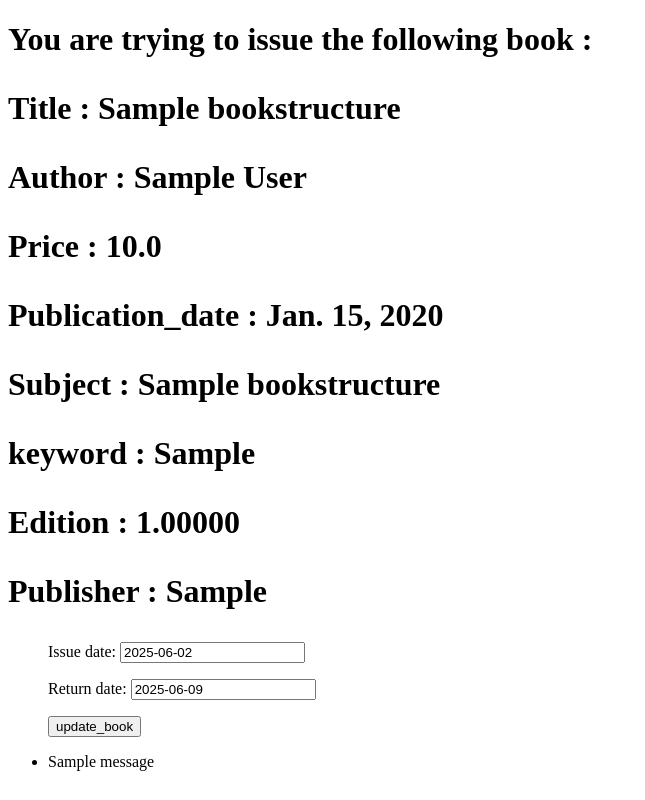
After one commit to AryanVohra-Kiwi/library_management_system, a Django app: page /books/issue/1/ in a window 1280 px wide. The commit adds this page. Shown: the whole page, without its empty margins (0-645 px from the left). Run offline with Django 5.2, Linux system fonts and the light colour scheme; a user stored in the database is signed in; tables that the repository leaves empty hold one stand-in row (values such as "Sample post"); one stand-in notice (Sample message) is shown.

Commit message:
Added The issue book where a user is able to issue all avaliable books in the system

```diff
--- a/books/DisplayForm.py
+++ b/books/DisplayForm.py
@@ -16,25 +16,27 @@ class UpdateBookModelForm(forms.ModelForm):
         for field in self.fields.values():
             field.required = False
 
-class IssueBookModelForm(forms.Form):
-    Title = forms.CharField(max_length=100 , required=True)
-    IssueDate = forms.DateField(required=True , initial=datetime.date.today)
-    Return_date = forms.DateField(widget=forms.HiddenInput())
+class IssueBookModelForm(forms.ModelForm):
+    class Meta:
+        model = IssueBook
+        exclude = ('book','issued_by')
 
+    #get yhe issue date when the function is initialized
     def __init__(self, *args, **kwargs):
         super().__init__(*args, **kwargs)
-        if 'IssueDate' in self.initial:
-            issue_date = self.initial['IssueDate']
+        if 'Issue_date' in self.initial:
+            issue_date = self.initial['Issue_date']
         else:
             issue_date = datetime.date.today()
-        self.fields['IssueDate'] = issue_date +datetime.timedelta(days=7)
-
-
+        self.fields['Issue_date'].initial = issue_date
+        self.fields['Return_date'].initial = issue_date + datetime.timedelta(days=7)
+        self.fields['Return_date'].widget.attrs['readonly'] = True
+    #make sure return date is not more than 7 days
     def clean(self):
         cleaned_data = super().clean()
-        issue_date = cleaned_data.get('IssueDate')
+        issue_date = cleaned_data.get('Issue_date')
         if issue_date:
             cleaned_data['Return_date'] = issue_date + datetime.timedelta(days=7)
         else:
-            self.add_error('IssueDate', 'Issue date is required.')
+            self.add_error('Issue_date', 'Issue date is required.')
         return cleaned_data
--- a/books/models.py
+++ b/books/models.py
@@ -18,6 +18,9 @@ class BookStructure(models.Model):
     def get_absolute_url(self):
         return reverse('books:book-details' , kwargs={'id':self.id})
 
+    def __str__(self):
+        return self.Title
+
 class BookCopy(models.Model):
     book_instance = models.ForeignKey(BookStructure, on_delete=models.CASCADE)
     copy_number = models.PositiveIntegerField(default=0)
@@ -25,6 +28,7 @@ class BookCopy(models.Model):
         ('Issued' , 'Issued'), #one value of database , and one for user readiability
         ('Returned' , 'Returned'),
         ('Available To issue' , 'Available To Issue'),
+        ('Unavailable', 'Unavailable'),
         ('Lost' , 'Lost'),
         ('Damaged' , 'Damaged'),
     )
@@ -36,9 +40,15 @@ class BookCopy(models.Model):
             self.copy_number = (max_copies or 0) + 1
         super().save(*args, **kwargs)
 
+    def __str__(self):
+        return f'{str(self.book_instance)} - copy {self.copy_number}'
+
 
 class IssueBook(models.Model):
     book = models.ForeignKey(BookCopy, on_delete=models.CASCADE)
     Issue_date = models.DateField(auto_now=False, auto_now_add=False)
     Return_date = models.DateField(auto_now=False, auto_now_add=False)
     issued_by = models.ForeignKey(CustomerCreate, on_delete=models.CASCADE)
+
+    def __str__(self):
+        return f'{self.book} issued by {self.issued_by}'
--- /dev/null
+++ b/books/templates/book_pages/issue_book.html
@@ -0,0 +1,26 @@
+{% extends 'base.html' %}
+
+{% block content %}
+    <h1>You are trying to issue the following book :
+    <p>Title : {{ book.Title }}</p>
+    <p>Author : {{ book.Author }}</p>
+    <p>Price : {{ book.Price }}</p>
+    <p>Publication_date : {{ book.Publication_date }}</p>
+    <p>Subject : {{ book.Subject }}</p>
+    <p>keyword : {{ book.keyword }}</p>
+    <p>Edition : {{ book.Edition }}</p>
+    <p>Publisher : {{ book.Publisher }}</p>
+    </h1>
+    <form method="POST">
+        {% csrf_token %}
+        <ul>
+            {{ issued_book.as_p }}
+            <button type="submit" value="submit">update_book</button>
+        </ul>
+    </form>
+    <ul>
+        {% for success_message in messages %}
+        <li>{{success_message}}</li>
+        {% endfor %}
+    </ul>
+{% endblock %}
--- a/books/urls.py
+++ b/books/urls.py
@@ -1,6 +1,6 @@
 from django.contrib import admin
 from django.urls import path
-from .views import create_books , display_all_books , delete_book , get_book_details , update_book
+from .views import create_books , display_all_books , delete_book , get_book_details , update_book , issue_book
 #app urls
 user_app = 'books'
 urlpatterns = [
@@ -9,4 +9,5 @@ urlpatterns = [
     path('details/<int:book_id>' , get_book_details , name='book-details'),
     path('update/<int:book_id>/' , update_book , name='update-book'),
     path('delete/<int:book_id>/' , delete_book , name='delete-book'),
+    path('issue/<int:book_id>/' , issue_book , name='issue-book'),
 ]
--- a/books/views.py
+++ b/books/views.py
@@ -5,10 +5,11 @@ from django.shortcuts import render, redirect , get_object_or_404
 from django.contrib import messages
 from django.contrib.auth.decorators import login_required
 #Local imports
-from .DisplayForm import CreateBookModelForm, UpdateBookModelForm
+from user_app.models import CustomerCreate
+from .DisplayForm import CreateBookModelForm, UpdateBookModelForm , IssueBookModelForm
 from .models import BookStructure , BookCopy , IssueBook
 from django.http import Http404
-from .signals import duplicate_book
+from .signals import duplicate_book_signal , issue_book_signal
 from user_auth.decorator import allowed_users
 from django.db.models import Max
 # Create your views here.
@@ -35,9 +36,12 @@ def create_books(request , *args , **kwargs):
             ).first()
 
             if existing_book:
-                duplicate_book.send(sender=existing_book.__class__, book=existing_book)
+                duplicate_book_signal.send(sender=existing_book.__class__, book=existing_book)
             else:
-                new_book.save() #save the book in the database
+                new_book = new_book.save() #save the book in the database
+                book_copy = BookCopy()
+                book_copy.book_instance = new_book
+                book_copy.save()
                 messages.success(request, 'Book created successfully')
                 return redirect('create_books') #returns to the same homepage after creating , if the user wants to create another book
         else:
@@ -95,6 +99,11 @@ def get_book_details(request , book_id , *args , **kwargs ):
     except Exception as exception:
         raise exception
     max_copies = BookCopy.objects.aggregate(Max('copy_number'))['copy_number__max']
+    copies = BookCopy.objects.filter(book_instance_id=book_id)
+    print(copies)
+    for details in copies:
+        print(details)
+        print(details.copy_number)
     context = {
         'book_details' : book,
         'user_group' : user_group,
@@ -102,6 +111,7 @@ def get_book_details(request , book_id , *args , **kwargs ):
         'can_add' : can_add,
         'can_delete' : can_delete,
         'max_copies': max_copies,
+        'dup_books' : copies,
 
     }
     return render(request , 'book_pages/book_details.html' ,context)
@@ -126,9 +136,11 @@ def delete_book(request , book_id , *args , **kwargs):
             book_to_delete = BookCopy.objects.filter(book_instance=book).order_by('-copy_number').first()
             book_to_delete.delete()
             messages.success(request, 'Book copy deleted successfully')
+            return redirect('display_all_books')
         else:
             del_book.delete()
             messages.success(request, 'Book deleted successfully')
+            return redirect('display_all_books')
     context = {
         'delete_book' : del_book,
         'book' : book,
@@ -164,3 +176,36 @@ def update_book(request , book_id , *args , **kwargs ):
         'current_book' : book,
     }
     return render(request , 'book_pages/book_update.html' , context)
+
+def issue_book(request , book_id , *args , **kwargs):
+    customer = CustomerCreate.objects.get(user=request.user)
+    book = get_object_or_404(BookStructure , id=book_id)
+    if request.method == 'POST':
+        issued_book  = IssueBookModelForm(request.POST)
+        if issued_book.is_valid():
+            copy_book = BookCopy.objects.filter(book_instance=book).filter(copy_number__gt=0).first()
+            if not copy_book:
+                messages.error(request, 'No available copy of this book to issue.')
+                return redirect('book-details', book_id=book_id)
+            else:
+                issue_book_signal.send(sender=issued_book.__class__, book_copy_id=copy_book.id)
+                book_issued = issued_book.save(commit=False)
+                book_issued.issued_by = customer
+                book_issued.book = copy_book
+                already_issued = IssueBook.objects.filter(
+                    issued_by=customer,
+                    book__book_instance=book, #Go from IssueBook to its book field (which is a BookCopy), Then go from that BookCopy to its book_instance (which is a BookStructure)
+                ).exists()
+                if already_issued:
+                    messages.error(request, 'Book already issued')
+                    return redirect('book-details', book_id=book_id)
+                book_issued.save()
+                messages.success(request, 'Book issued successfully')
+                return redirect('book-details' , book_id=book_id)
+    else:
+        issued_book = IssueBookModelForm()
+    context = {
+        'book' : book,
+        'issued_book' : issued_book,
+    }
+    return render(request , 'book_pages/issue_book.html' , context)
--- a/sub_admins/templates/subadmin_pages/view_all_subadmins.html
+++ b/sub_admins/templates/subadmin_pages/view_all_subadmins.html
@@ -6,5 +6,6 @@
     {% for s_admins in subadmin_pages %}
         <a href="{% url 'sub_admin_details' s_admins.id%}">{{s_admins}}</a>
     {% endfor %}
+   <p> <a href="{% url 'create_sub_admin' %}"> create new subadmin</a></p>
 </ul>
 {% endblock %}
```
Also changed, not shown: books/signals.py (+24 -4 lines), books/templates/book_pages/book_details.html (+5 -2 lines), media/_Discover_New_Yorks_Vibrant_Essence__Explore_the_Big_Apple_.jpeg (added).
